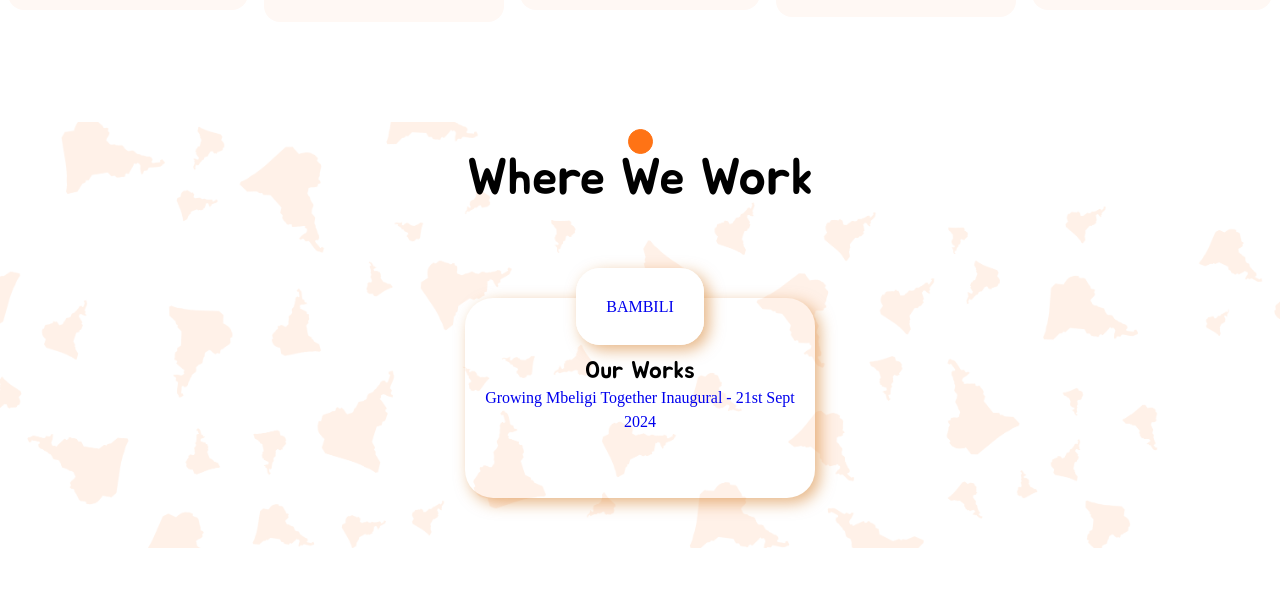
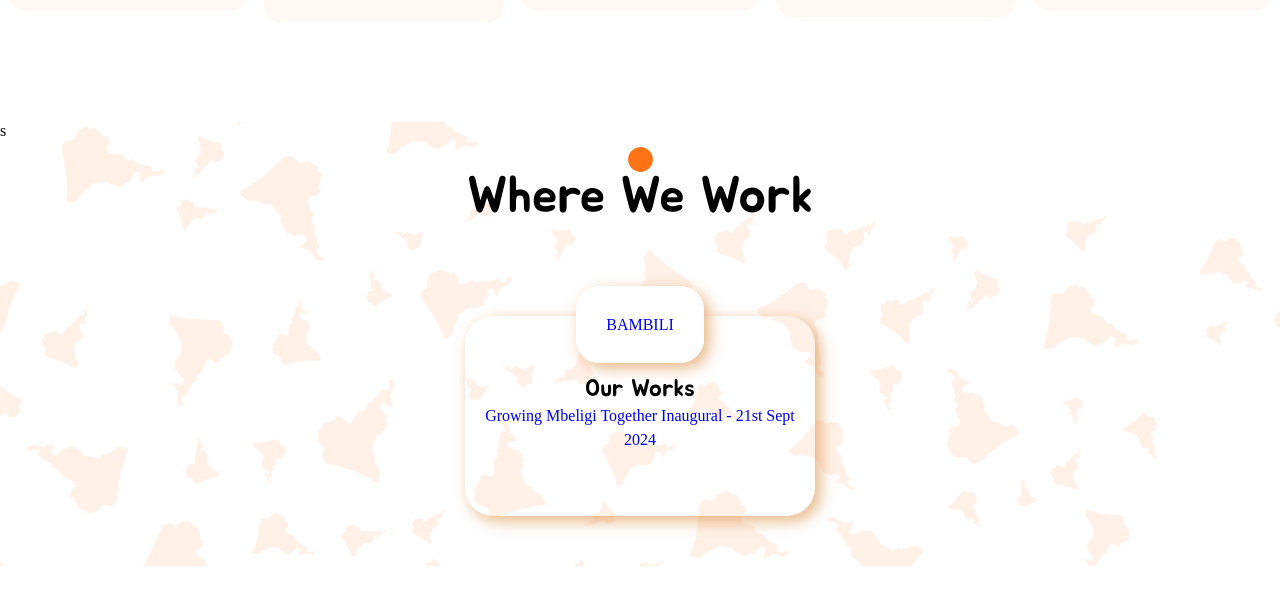
Before and after one commit to TraitzTech/ANfoundation, a React (Create React App) app: page / in a window 1280 px wide. Shown: the part 1080-1696 px from the top of the page. Built offline with nearby package versions, Linux system fonts and the light colour scheme.

Commit message:
commiting where we work

```diff
--- a/src/components/where-we-work/Whewework.jsx
+++ b/src/components/where-we-work/Whewework.jsx
@@ -6,7 +6,7 @@ import Title from "../title/Title";
 
 const Whewework = () => {
   return (
-    <div className="where-we-work-container">
+    <div className="where-we-work-container">s
       <div className="where-we-work-contents">
         <Title content={"Where We Work"} />
         <div className="where-we-work-container-card">
```
